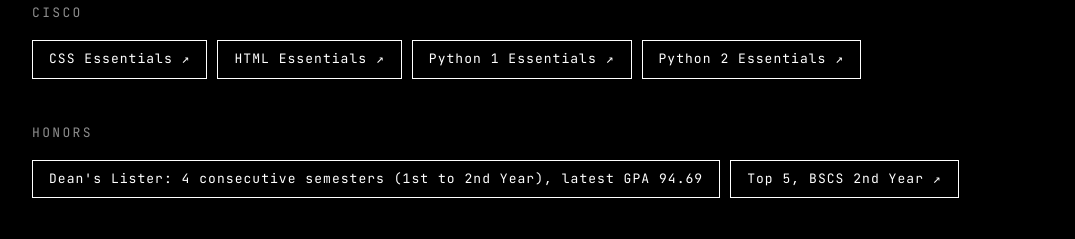
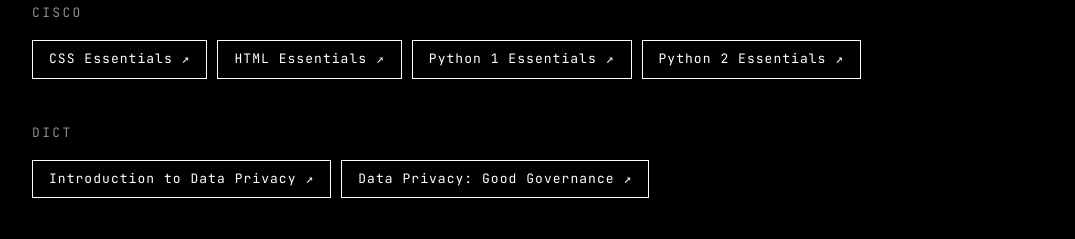
Before and after one commit to greatmichaelsantos/greatmichaelsantos.portfolio, an Astro site: page / in a window 1280 px wide. Shown: the part 3937-4176 px from the top of the page, without its empty margins (102-1177 px from the left). Built offline with nearby package versions, Linux system fonts and the light colour scheme; Astro itself is replaced by a stand-in of ours; no server answers.

Commit message:
Add DICT data privacy certificates

```diff
--- a/src/components/Certifications.astro
+++ b/src/components/Certifications.astro
@@ -18,7 +18,9 @@ import SectionHeading from './SectionHeading.astro';
                 href={url(`certs/${cert.file}`)}
                 data-cert={cert.title ?? `${group.issuer} ${cert.label}`}
                 data-cert-alt={cert.alt}
-                note={cert.alt ? '(image, opens in a new tab)' : '(certificate image, opens in a new tab)'}
+                note={
+                  cert.graphic ? '(image, opens in a new tab)' : '(certificate image, opens in a new tab)'
+                }
               >
                 {cert.label}
               </ExternalLink>
--- a/src/data/certifications.ts
+++ b/src/data/certifications.ts
@@ -4,8 +4,10 @@ export interface Certificate {
   file?: string;
   /** Title for the viewer, if "<group> <label>" doesn't read well. */
   title?: string;
-  /** Alt text for the image, if it isn't a plain certificate. */
+  /** Alt text for the image, instead of "<label> certificate". */
   alt?: string;
+  /** The image is a graphic rather than a certificate (changes the link's screen reader note). */
+  graphic?: boolean;
 }
 
 interface CertificateGroup {
@@ -31,6 +33,24 @@ export const certificateGroups: CertificateGroup[] = [
     ],
   },
   {
+    // Both completed 17 Nov 2026 through the DICT Digital Workforce Hub (8 hours each).
+    issuer: 'DICT',
+    certificates: [
+      {
+        label: 'Introduction to Data Privacy',
+        file: 'dict-intro-data-privacy.webp',
+        title: 'Introduction to Data Privacy · DICT Digital Workforce Hub · Nov 2026',
+        alt: 'DICT certificate of completion: Introduction to Data Privacy, Great Michael Santos, 17 November 2026',
+      },
+      {
+        label: 'Data Privacy: Good Governance',
+        file: 'dict-data-privacy-governance.webp',
+        title: 'Data Privacy: Good Governance · DICT Digital Workforce Hub · Nov 2026',
+        alt: 'DICT certificate of completion: Data Privacy: Good Governance, Great Michael Santos, 17 November 2026',
+      },
+    ],
+  },
+  {
     issuer: 'Honors',
     certificates: [
       { label: "Dean's Lister: 4 consecutive semesters (1st to 2nd Year), latest GPA 94.69" },
@@ -39,6 +59,7 @@ export const certificateGroups: CertificateGroup[] = [
         file: 'top5-bscs2.webp',
         title: 'Top 5, BSCS 2nd Year',
         alt: 'GCCCS SPECS congratulations graphic: Great Michael G. Santos, BSCS 2, Top 5',
+        graphic: true,
       },
     ],
   },
```
Also changed, not shown: public/certs/dict-data-privacy-governance.webp (added), public/certs/dict-intro-data-privacy.webp (added), 2 other files.
